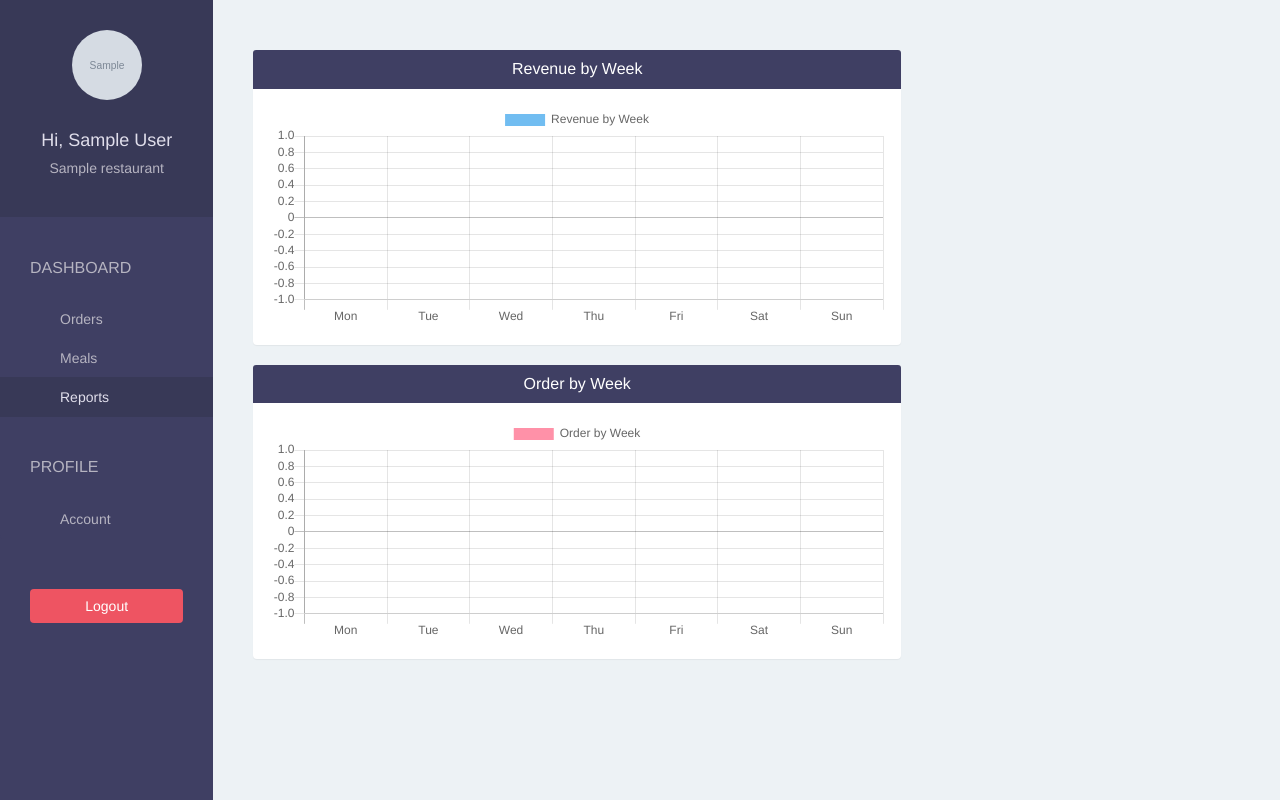
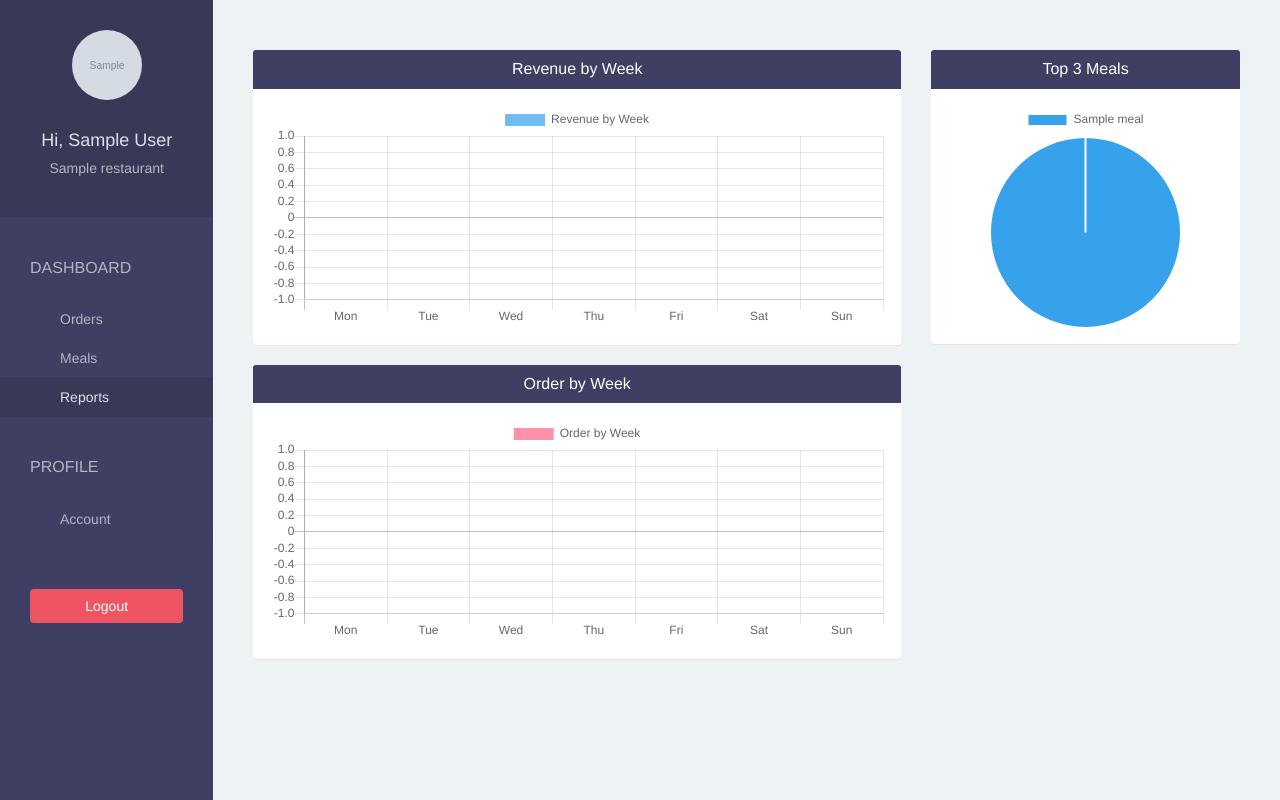
Before and after one commit to smagul/foodtasker, a Django app: page /restaurant/report/ in a window 1280 px wide. Run offline with Django 3.2, Linux system fonts and the light colour scheme; a user stored in the database is signed in; tables that the repository leaves empty hold one stand-in row (values such as "Sample post"); grey boxes marked "Sample" are stand-in pictures; some libraries are stand-ins or nearby versions.

Commit message:
Report for Top Meals

```diff
--- a/foodtaskerapp/templates/restaurant/pages/report.html
+++ b/foodtaskerapp/templates/restaurant/pages/report.html
@@ -68,5 +68,35 @@
             </div>
 
         </div>
+        <div class="col-lg-4">
+            <!-- Top 3 Meals -->
+            <div class="panel">
+                <div class="panel-heading bg-blue">
+                    <h4 class="panel-title text-center text-white">
+                        Top 3 Meals
+                    </h4>
+                </div>
+                <div class="panel-body">
+                    <canvas id="mealChart" height="242"></canvas>
+                    <script>
+                        var ctx = document.getElementById("mealChart").getContext("2d");
+                        var data = {
+                            labels: {{ meal.labels|safe }},
+                            datasets: [{
+                                backgroundColor: [
+                                    "#36A2EB", "#FFCE56", "#FF6384"
+                                ],
+                                data: {{ meal.data }}
+                            }]
+                        };
+
+                        new Chart(ctx, {
+                            type: 'pie',
+                            data: data
+                        });
+                    </script>
+                </div>
+            </div>
+        </div>
     </div>
 {% endblock %}
--- a/foodtaskerapp/views.py
+++ b/foodtaskerapp/views.py
@@ -1,6 +1,7 @@
 from django.shortcuts import render, redirect
 from django.contrib.auth.decorators import login_required
 from django.contrib.auth import authenticate, login
+from django.db.models import Sum
 
 from django.contrib.auth.models import User
 from .models import Meal, Order
@@ -107,9 +108,20 @@ def restaurant_report(request):
         revenue.append(sum(order.total for order in delivered_orders))
         orders.append(delivered_orders.count())
 
+    # Top 3 Meals
+    top3_meals = Meal.objects.filter(restaurant=request.user.restaurant) \
+                     .annotate(total_order=Sum('orderdetails__quantity')) \
+                     .order_by("-total_order")[:3]
+
+    meal = {
+        "labels": [meal.name for meal in top3_meals],
+        "data": [meal.total_order or 0 for meal in top3_meals]
+    }
+
     return render(request, 'restaurant/pages/report.html', {
         "revenue": revenue,
-        "orders": orders
+        "orders": orders,
+        "meal": meal
     })
 
 
```
